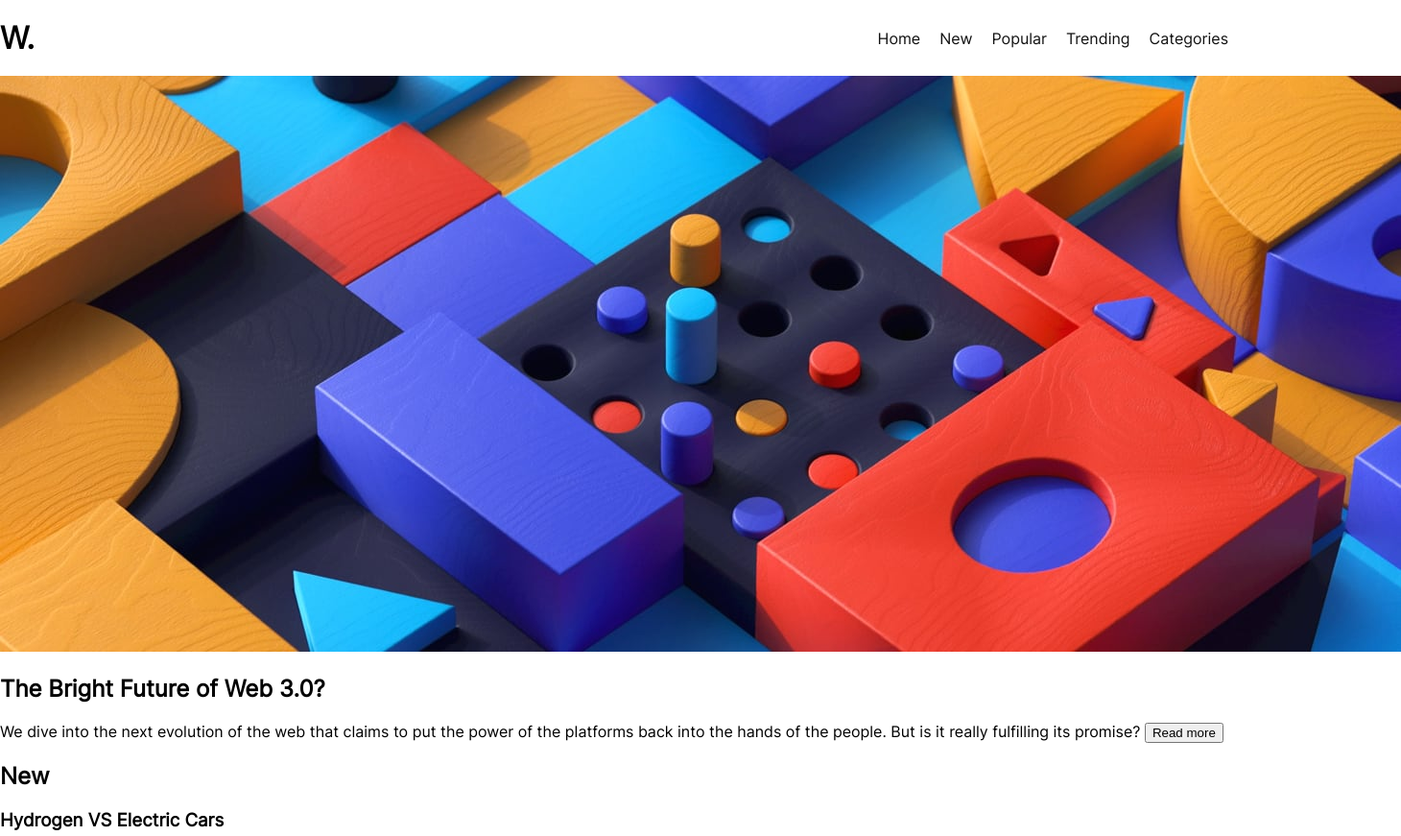
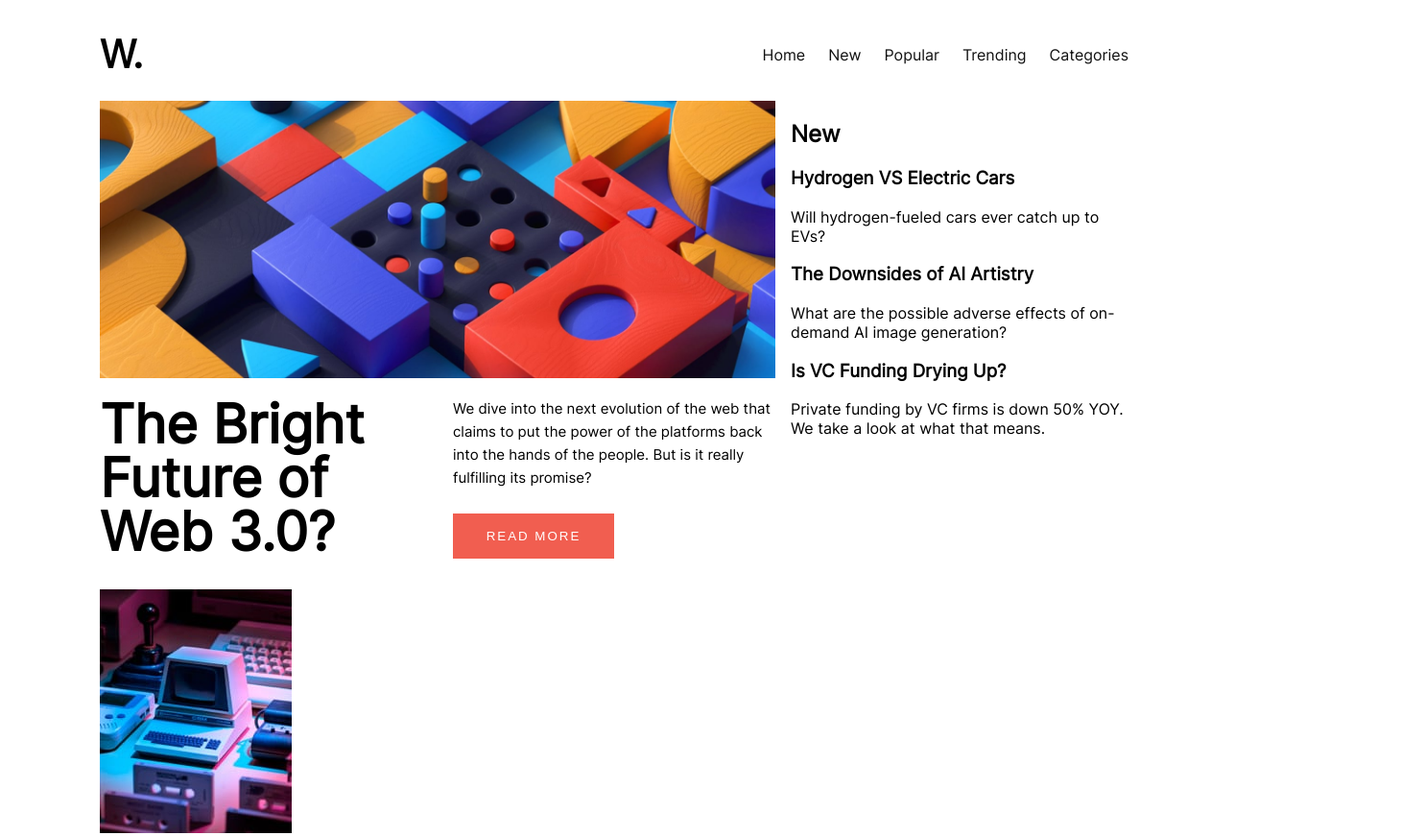
Before and after one commit to muhammadderic/news-homepage--FrontEndMentor, a website: page index.html in a window 1280 px wide. Shown: the top 871 px of the page at 96% size, 1460 px wide, since content can reach past the window. Drawn offline with Linux system fonts and the light colour scheme; files whose address does not match are found by name.

Commit message:
Styling right main

```diff
--- a/index.html
+++ b/index.html
@@ -11,6 +11,7 @@
 </head>
 
 <body>
+  <div class="dashboard-container">
     <nav class="navbar">
       <div class="logo">W.</div>
       <div class="right">
@@ -31,21 +32,24 @@
         </div>
       </div>
     </nav>
+
     <main class="main">
       <article class="left">
         <img src="./assets/images/image-web-3-desktop.jpg" alt="main picture">
+        <div class="bottom">
           <h1 class="main-title">
             The Bright Future of Web 3.0?
           </h1>
           <section>
-        We dive into the next evolution of the web that claims to put the power of the platforms back into the hands of
-        the
-        people.
-        But is it really fulfilling its promise?
+            <p>
+              We dive into the next evolution of the web that claims to put the power of the platforms back into the
+              hands of the people. But is it really fulfilling its promise?
+            </p>
             <button>
               Read more
             </button>
           </section>
+        </div>
       </article>
 
       <div class="right">
@@ -100,6 +104,7 @@
         </div>
       </div>
     </div>
+  </div>
 
   <div class="attribution">
     Challenge by <a href="https://www.frontendmentor.io?ref=challenge" target="_blank">Frontend Mentor</a>.
--- a/style.scss
+++ b/style.scss
@@ -8,31 +8,95 @@
 a {
   text-decoration: none;
   color: #111;
+
+  &:hover {
+    color: hsl(5, 85%, 63%);
+  }
 }
 
 body {
+  padding: 0 6rem;
+
+  .dashboard-container {
     margin: 0;
     padding: 0;
-  font-family: 'Inter';
+    font-family: 'Inter', sans-serif;
     box-sizing: border-box;
 
     .navbar {
-    padding: 20px 0;
+      padding: 1.5rem 0;
       display: flex;
       justify-content: space-between;
       align-items: center;
 
       .logo {
-      font-size: 32px;
+        font-size: 2.5rem;
         font-weight: bold;
+        font-family: 'Inter';
       }
 
       .right {
         display: flex;
 
         .link {
-        margin-left: 20px;
+          margin-left: 1.5rem;
         }
+      }
+    }
+
+    .main {
+      padding-bottom: 1rem;
+      display: grid;
+      grid-template-columns: 2fr 1fr;
+      gap: 1rem;
+
+      .left {
+        img {
+          width: 100%;
+        }
+
+        .bottom {
+          padding: 1rem 0;
+          display: grid;
+          grid-template-columns: 1fr 1fr;
+          gap: 2rem;
+
+          h1 {
+            margin: 0;
+            font-size: 3.5rem;
+            line-height: 3.5rem;
+          }
+
+          section {
+            display: flex;
+            flex-direction: column;
+            justify-content: space-between;
+
+            p {
+              margin: 0;
+              font-size: 15px;
+              line-height: 1.5rem;
+            }
+
+            button {
+              width: 50%;
+              padding: 1rem 1rem;
+              text-transform: uppercase;
+              letter-spacing: 2px;
+              background-color: hsl(5, 85%, 63%);
+              color: #fff;
+              border: none;
+              cursor: pointer;
+
+              &:hover {
+                background-color: hsl(240, 100%, 5%);
+              }
+            }
+          }
+        }
+      }
+
+      .right {}
     }
   }
 
```
Also changed, not shown: assets/css/style.css. Lines whose indentation alone changed are shown as unchanged.
